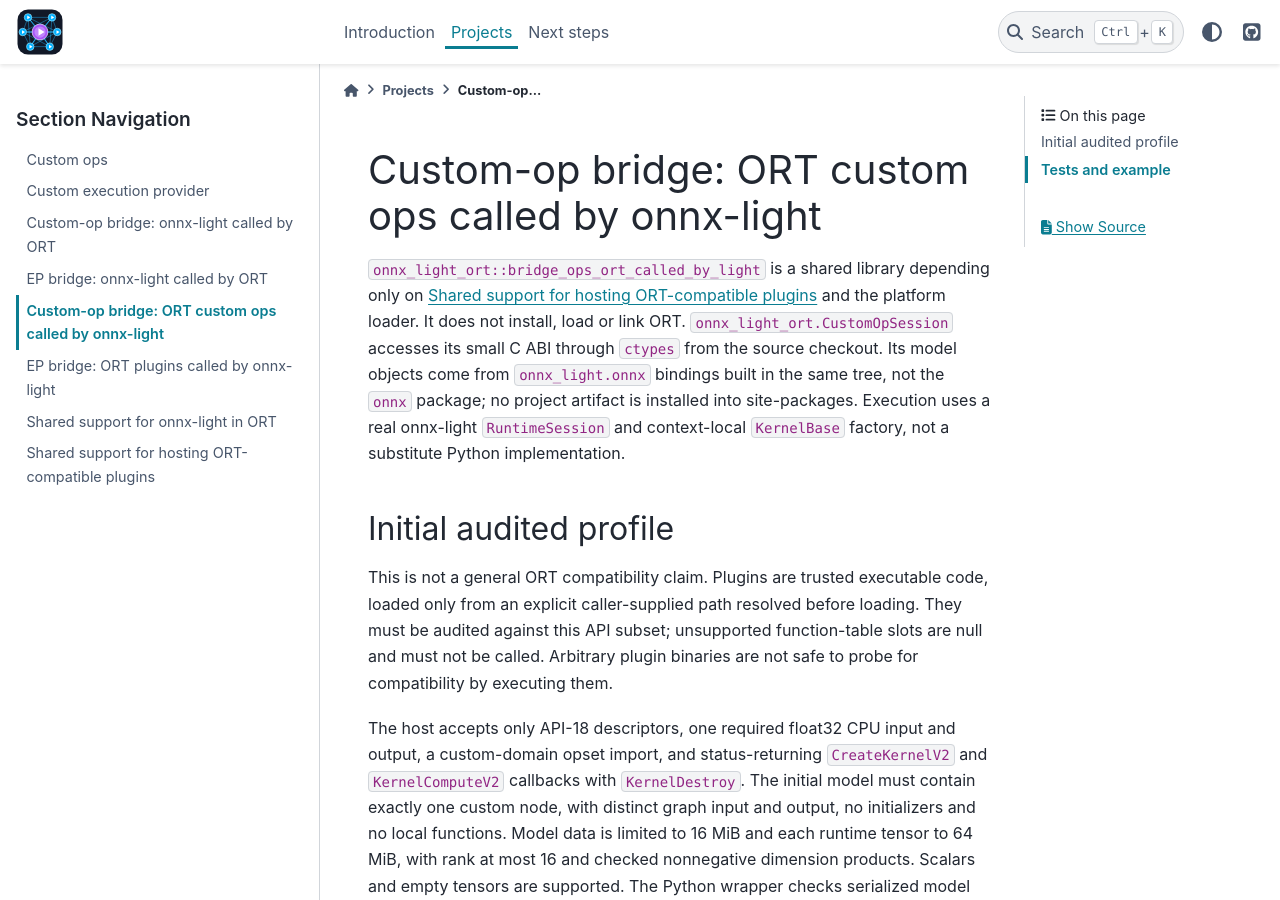
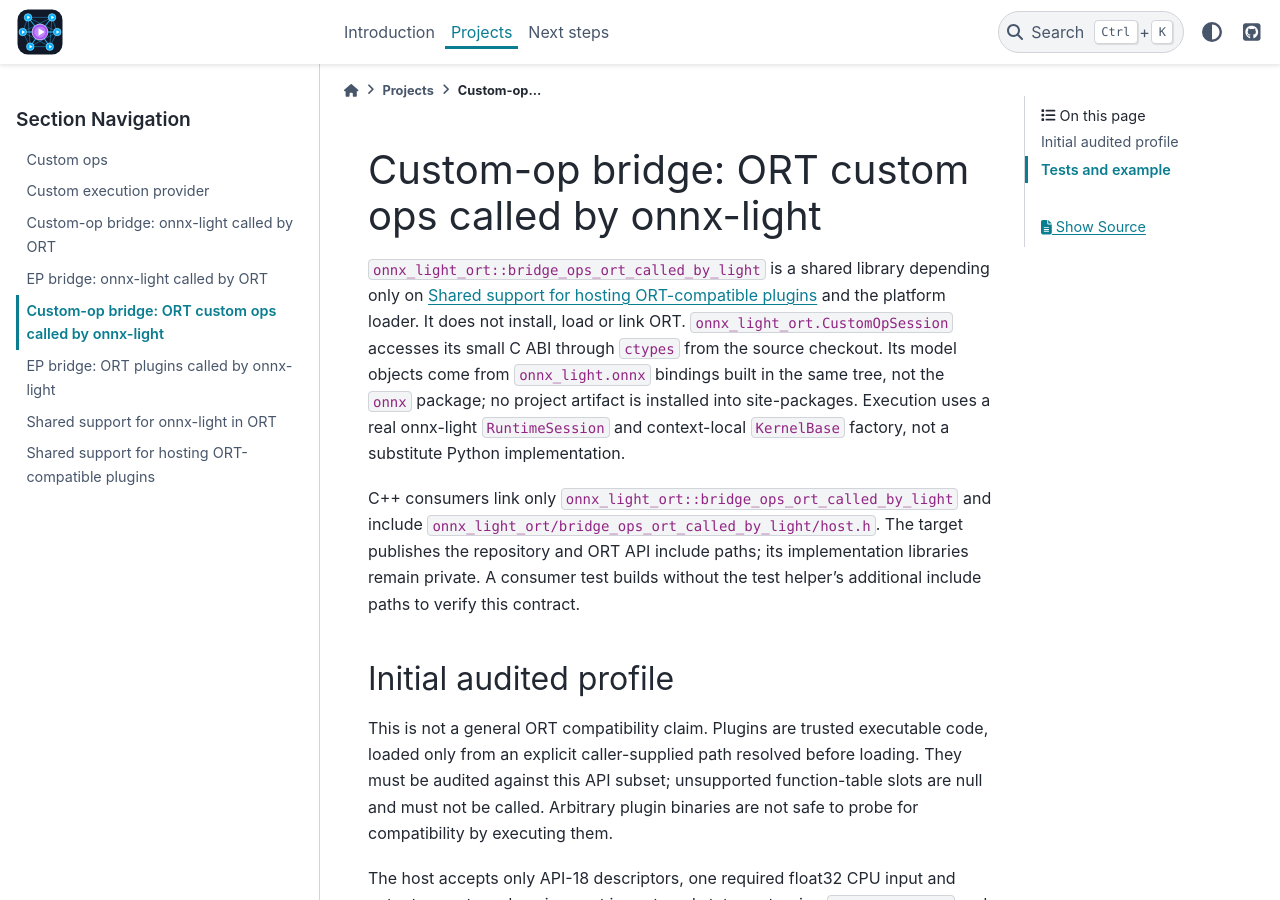
Before and after one commit to xadupre/onnx-light-ort, a Sphinx documentation site: the page built from docs/components/bridge_ops_ort_called_by_light.rst, in a window 1280 px wide and 900 px high. Built offline with Sphinx 7.4.7 and the PyData theme 0.15.4, drawn with Linux system fonts in a browser that asks for light colours; pages that are not in the unit, such as notebooks, are missing from menus.

Commit message:
Publish custom-op host header usage requirements
Expose the repository includes and ORT API header target publicly while keeping host implementation libraries private. Add a real C++ consumer target that links only the bridge, without helper-provided include paths, to prevent regressions.

Co-authored-by: Copilot <223556219+Copilot@users.noreply.github.com>

```diff
--- a/docs/components/bridge_ops_ort_called_by_light.rst
+++ b/docs/components/bridge_ops_ort_called_by_light.rst
@@ -9,6 +9,12 @@ through ``ctypes`` from the source checkout. Its model objects come from
 no project artifact is installed into site-packages.
 Execution uses a real onnx-light ``RuntimeSession`` and context-local
 ``KernelBase`` factory, not a substitute Python implementation.
+
+C++ consumers link only ``onnx_light_ort::bridge_ops_ort_called_by_light`` and
+include ``onnx_light_ort/bridge_ops_ort_called_by_light/host.h``. The target
+publishes the repository and ORT API include paths; its implementation
+libraries remain private. A consumer test builds without the test helper's
+additional include paths to verify this contract.
 
 Initial audited profile
 ------------------------
```
Also changed, not shown: 2 other files.
